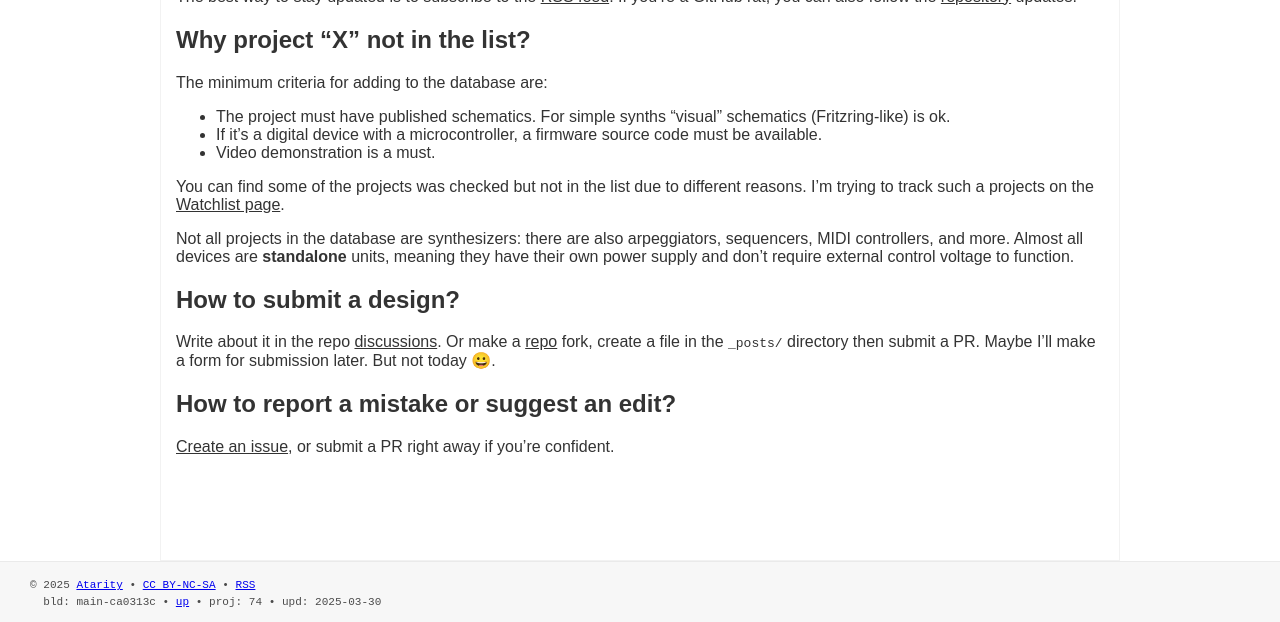
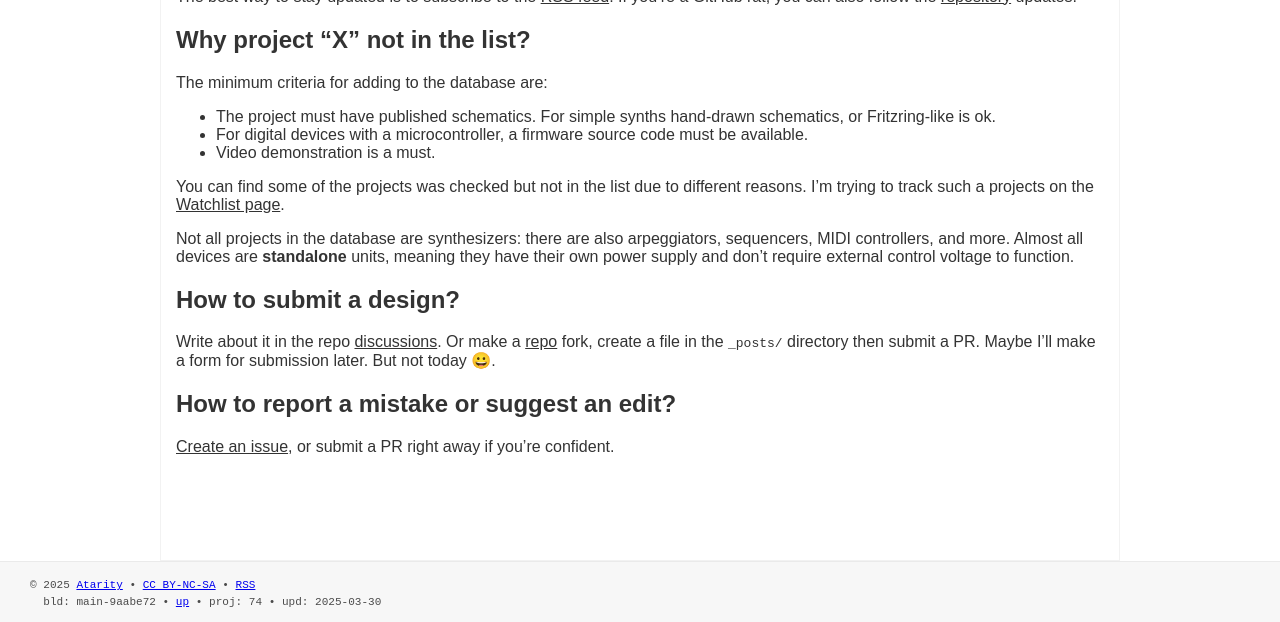
Before and after one commit to Atarity/diy-synths, a Jekyll site: the page built from about.md, in a window 1280 px wide. Shown: the part 340-962 px from the top of the page. Built offline with Jekyll 4.4.1, drawn with Linux system fonts in a browser that asks for light colours; comment, search, counter and statistics services are not loaded.

Commit message:
some pics upscaled

```diff
--- a/_data/version.yml
+++ b/_data/version.yml
@@ -1 +1 @@
-build: main-ca0313c
+build: main-9aabe72
--- a/about.md
+++ b/about.md
@@ -15,8 +15,8 @@ The best way to stay updated is to subscribe to the [RSS feed]({{ site.baseurl }
 
 ## Why project "X" not in the list?
 The minimum criteria for adding to the database are:
-- The project must have published schematics. For simple synths "visual" schematics (Fritzring-like) is ok.
-- If it's a digital device with a microcontroller, a firmware source code   must be available.
+- The project must have published schematics. For simple synths hand-drawn schematics, or Fritzring-like is ok.
+- For digital devices with a microcontroller, a firmware source code must be available.
 - Video demonstration is a must.
 
 You can find some of the projects was checked but not in the list due to different reasons. I'm trying to track such a projects on the [Watchlist page](/watchlist).
```
Also changed, not shown: _posts/2025-03-30-picostepseq.md (+1 -1 lines), pics/drone--drama.jpg, pics/kelpie.jpg, pics/meeblip-micro.jpg, pics/quantum-dj.jpg.
